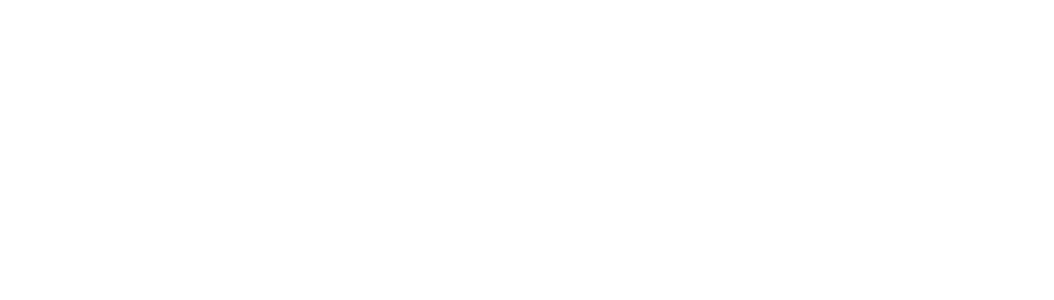
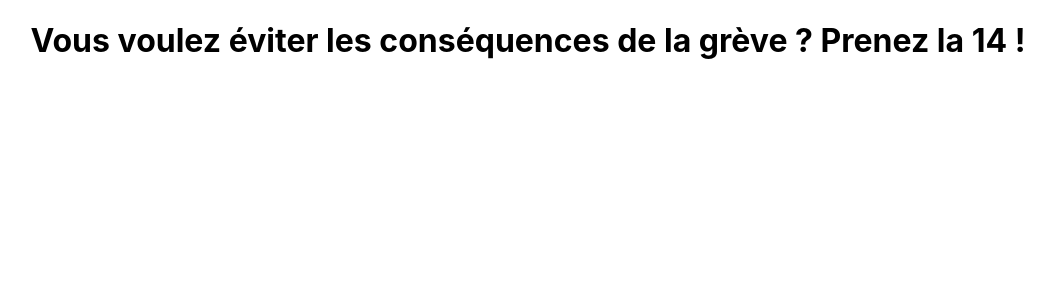
Before and after one commit to bemo94/skool-14, a React (Create React App) app: page / in a window 1280 px wide. Shown: the top 300 px of the page, without its empty margins (112-1166 px from the left). Built offline with nearby package versions, Linux system fonts and the light colour scheme.

Commit message:
Add title

```diff
--- a/src/App.js
+++ b/src/App.js
@@ -5,6 +5,7 @@
 function App() {
   return (
     <div className="App">
+      <h1>Vous voulez éviter les conséquences de la grève ? Prenez la 14 !</h1>
     </div>
   );
 }
```
